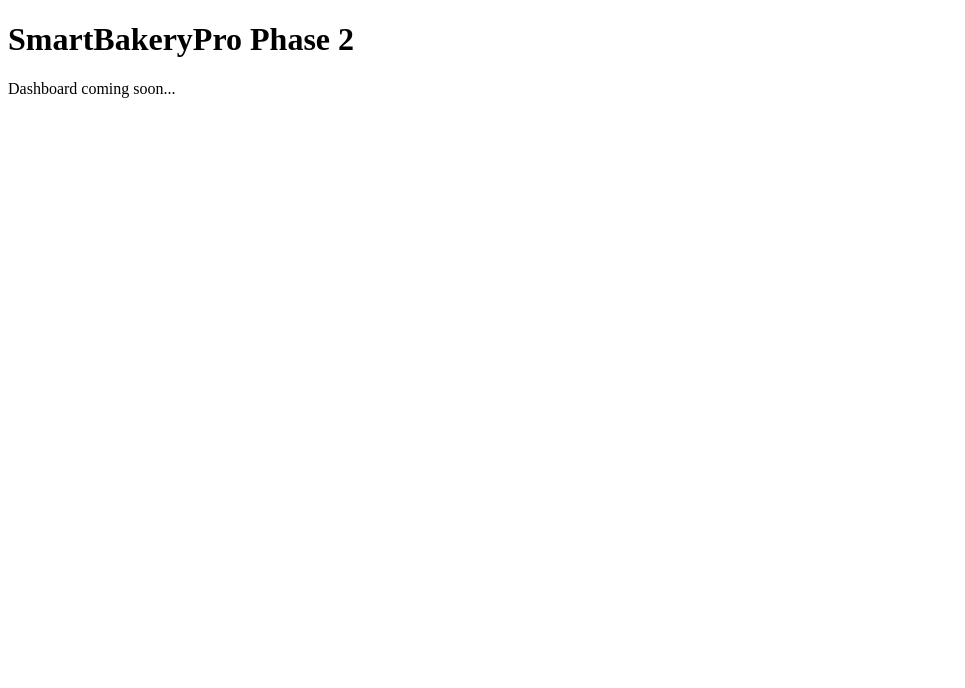
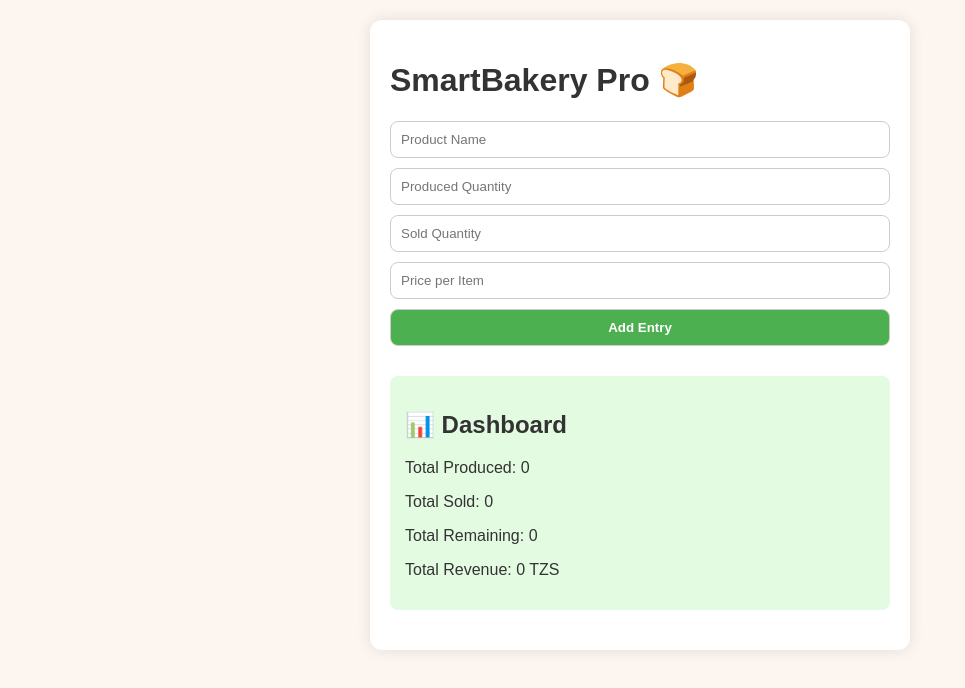
Before and after one commit to cyc123848/SmartBakery, a plain HTML site: page index.html in a window 1280 px wide. Shown: the whole page, without its empty margins (0-965 px from the left). Drawn offline with Linux system fonts and the light colour scheme.

Commit message:
Add files via upload

```diff
--- a/index.html
+++ b/index.html
@@ -1,10 +1,34 @@
 <!DOCTYPE html>
-<html>
+<html lang="en">
 <head>
-  <title>SmartBakeryPro</title>
+  <meta charset="UTF-8" />
+  <meta name="viewport" content="width=device-width, initial-scale=1.0"/>
+  <link rel="manifest" href="manifest.json">
+  <link rel="stylesheet" href="style.css"/>
+  <title>SmartBakery Pro</title>
 </head>
 <body>
-  <h1>SmartBakeryPro Phase 2</h1>
-  <p>Dashboard coming soon...</p>
+  <div class="container">
+    <h1>SmartBakery Pro 🍞</h1>
+    <form id="entryForm">
+      <input type="text" id="product" placeholder="Product Name" required />
+      <input type="number" id="produced" placeholder="Produced Quantity" required />
+      <input type="number" id="sold" placeholder="Sold Quantity" required />
+      <input type="number" id="price" placeholder="Price per Item" required />
+      <button type="submit">Add Entry</button>
+    </form>
+
+    <div id="dashboard">
+      <h2>📊 Dashboard</h2>
+      <p>Total Produced: <span id="totalProduced">0</span></p>
+      <p>Total Sold: <span id="totalSold">0</span></p>
+      <p>Total Remaining: <span id="totalRemaining">0</span></p>
+      <p>Total Revenue: <span id="totalRevenue">0</span> TZS</p>
+    </div>
+
+    <div id="entriesList"></div>
+  </div>
+
+  <script src="script.js"></script>
 </body>
 </html>
--- a/style.css
+++ b/style.css
@@ -1 +1,46 @@
-body { font-family: Arial, sans-serif; background: #f9f9f9; color: #333; }
+body {
+  font-family: Arial, sans-serif;
+  background: #fdf6f0;
+  color: #333;
+  margin: 0;
+  padding: 20px;
+}
+
+.container {
+  max-width: 500px;
+  margin: auto;
+  padding: 20px;
+  background: #fff;
+  border-radius: 12px;
+  box-shadow: 0 0 15px rgba(0,0,0,0.1);
+}
+
+form {
+  display: flex;
+  flex-direction: column;
+  gap: 10px;
+}
+
+input, button {
+  padding: 10px;
+  border-radius: 8px;
+  border: 1px solid #ccc;
+}
+
+button {
+  background: #4caf50;
+  color: white;
+  font-weight: bold;
+  cursor: pointer;
+}
+
+#dashboard {
+  margin-top: 30px;
+  background: #e3fce1;
+  padding: 15px;
+  border-radius: 8px;
+}
+
+#entriesList {
+  margin-top: 20px;
+}
```
